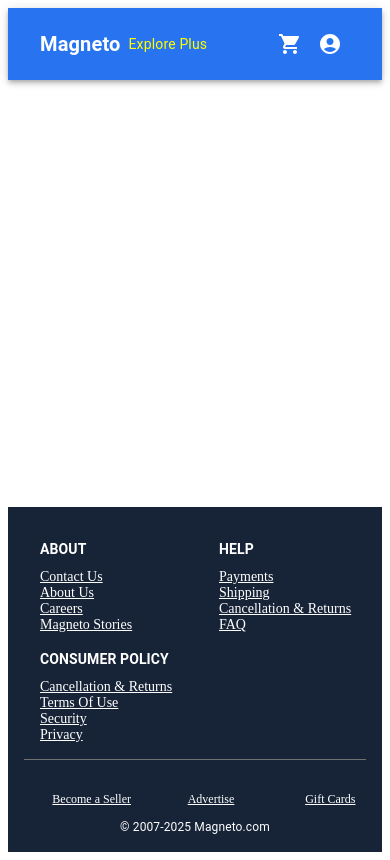
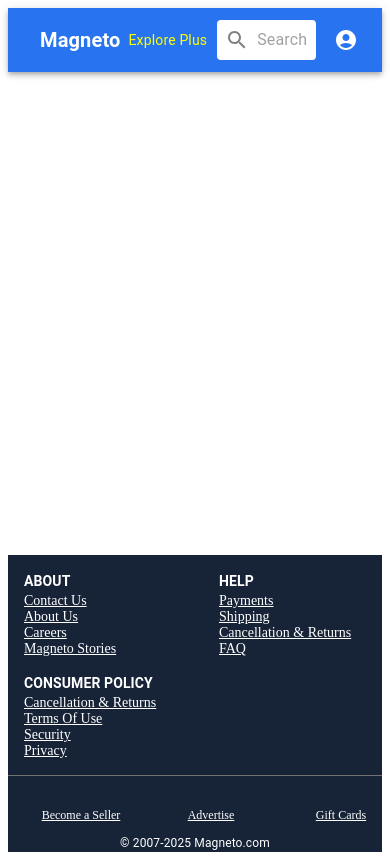
Before and after one commit to pravijain2004/React.js-Nest.js, a React (Create React App) app in the folder frontend/front/: page /navbar in a window 390 px wide. Built offline with nearby package versions, Linux system fonts and the light colour scheme.

Commit message:
search bar responsive

```diff
--- a/frontend/front/src/Component/Navbar.jsx
+++ b/frontend/front/src/Component/Navbar.jsx
@@ -15,57 +15,70 @@ const Navbar = () => {
 
   return (
     <Box sx={{ display: "flex", flexDirection: "column", minHeight: "100vh" }}>
-      <AppBar position="static" sx={{ backgroundColor: "#2874f0", padding: "8px 16px" }}>
-        <Toolbar sx={{ display: "flex", flexWrap: "wrap", justifyContent: "space-between" }}>
+      {/* Navbar */}
+      <AppBar position="static" sx={{ backgroundColor: "#2874f0", padding: 0, margin: 0 }}>
+        <Toolbar sx={{ display: "flex", alignItems: "center", paddingTop: "4px", paddingBottom: "4px", margin: 0 }}>
           {/* Logo */}
-          <Box sx={{ display: "flex", alignItems: "center" }}>
-            <Typography variant="h6" sx={{ fontWeight: "bold", flexShrink: 0 }}>Magneto</Typography>
+          <Box sx={{ display: "flex", alignItems: "center", flexShrink: 0, minWidth: "150px", paddingLeft: "16px" }}>
+            <Typography variant="h6" sx={{ fontWeight: "bold" }}>Magneto</Typography>
             <Typography variant="body2" sx={{ marginLeft: 1, color: "yellow" }}>Explore Plus</Typography>
           </Box>
 
-          {/* Search Bar (Only for Desktop) */}
-          {isDesktop && (
-            <Box sx={{ display: "flex", alignItems: "center", backgroundColor: "white", borderRadius: "4px", padding: "4px 8px", flexGrow: 1, maxWidth: 600 }}>
-              <Search sx={{ color: "gray" }} />
-              <InputBase placeholder="Search for products, brands, and more" sx={{ marginLeft: 1, flex: 1 }} />
-            </Box>
-          )}
+          {/* Search Bar (Fixed between Logo & Icons) */}
+          <Box
+            sx={{
+              display: "flex",
+              alignItems: "center",
+              backgroundColor: "white",
+              borderRadius: "4px",
+              padding: "4px 8px",
+              flexGrow: 1,
+              maxWidth: isMobile ? "60%" : isTablet ? "70%" : "600px",
+              marginX: "10px"
+            }}
+          >
+            <Search sx={{ color: "gray" }} />
+            <InputBase placeholder="Search for products, brands, and more" sx={{ marginLeft: 1, flex: 1 }} />
+          </Box>
 
           {/* Buttons & Icons */}
-          <Box sx={{ display: "flex", alignItems: "center" }}>
+          <Box sx={{ display: "flex", alignItems: "center", flexShrink: 0 }}>
             {isDesktop && (
-              <Button color="inherit" sx={{ marginLeft: 2, textTransform: "none" }} onClick={() => navigate("/sell")}>Become a Seller</Button>
+              <Button color="inherit" sx={{ textTransform: "none" }} onClick={() => navigate("/sell")}>Become a Seller</Button>
             )}
             {(isTablet || isDesktop) && (
               <Button color="inherit" sx={{ marginLeft: 2, textTransform: "none" }} onClick={() => navigate("/login")}>Login</Button>
             )}
-            <IconButton color="inherit" onClick={() => navigate("/cart")}><ShoppingCart /></IconButton>
+            {!isMobile && (
+              <IconButton color="inherit" onClick={() => navigate("/cart")}><ShoppingCart /></IconButton>
+            )}
             <IconButton color="inherit" onClick={() => navigate("/account")}><AccountCircle /></IconButton>
           </Box>
         </Toolbar>
       </AppBar>
 
+      {/* Main Content */}
       <Box sx={{ flexGrow: 1 }}></Box>
 
       {/* Footer */}
-      <Box sx={{ backgroundColor: "#172337", color: "white", padding: "16px", marginTop: "auto" }}>
-        <Grid container spacing={2} sx={{ maxWidth: "1200px", margin: "auto", fontSize: "14px" }}>
+      <Box sx={{ backgroundColor: "#172337", color: "white", padding: 0, marginTop: "auto" }}>
+        <Grid container spacing={2} sx={{ maxWidth: "1200px", margin: "auto", fontSize: "14px", padding: 0 }}>
           <Grid item xs={6} sm={3}>
-            <Typography variant="subtitle2" sx={{ fontWeight: "bold", marginBottom: "8px" }}>ABOUT</Typography>
+            <Typography variant="subtitle2" sx={{ fontWeight: "bold", marginBottom: "0px" }}>ABOUT</Typography>
             <Link href="#" color="inherit" display="block">Contact Us</Link>
             <Link href="#" color="inherit" display="block">About Us</Link>
             <Link href="#" color="inherit" display="block">Careers</Link>
             <Link href="#" color="inherit" display="block">Magneto Stories</Link>
           </Grid>
           <Grid item xs={6} sm={3}>
-            <Typography variant="subtitle2" sx={{ fontWeight: "bold", marginBottom: "8px" }}>HELP</Typography>
+            <Typography variant="subtitle2" sx={{ fontWeight: "bold", marginBottom: "0px" }}>HELP</Typography>
             <Link href="#" color="inherit" display="block">Payments</Link>
             <Link href="#" color="inherit" display="block">Shipping</Link>
             <Link href="#" color="inherit" display="block">Cancellation & Returns</Link>
             <Link href="#" color="inherit" display="block">FAQ</Link>
           </Grid>
           <Grid item xs={6} sm={3}>
-            <Typography variant="subtitle2" sx={{ fontWeight: "bold", marginBottom: "8px" }}>CONSUMER POLICY</Typography>
+            <Typography variant="subtitle2" sx={{ fontWeight: "bold", marginBottom: "0px" }}>CONSUMER POLICY</Typography>
             <Link href="#" color="inherit" display="block">Cancellation & Returns</Link>
             <Link href="#" color="inherit" display="block">Terms Of Use</Link>
             <Link href="#" color="inherit" display="block">Security</Link>
@@ -75,7 +88,7 @@ const Navbar = () => {
 
         <Divider sx={{ backgroundColor: "gray", marginY: "16px" }} />
 
-        <Grid container spacing={2} sx={{ maxWidth: "1200px", margin: "auto", textAlign: "center", fontSize: "12px" }}>
+        <Grid container spacing={2} sx={{ maxWidth: "1200px", margin: "auto", textAlign: "center", fontSize: "12px", padding: 0 }}>
           <Grid item xs={4}><Link href="#" color="inherit">Become a Seller</Link></Grid>
           <Grid item xs={4}><Link href="#" color="inherit">Advertise</Link></Grid>
           <Grid item xs={4}><Link href="#" color="inherit">Gift Cards</Link></Grid>
```
